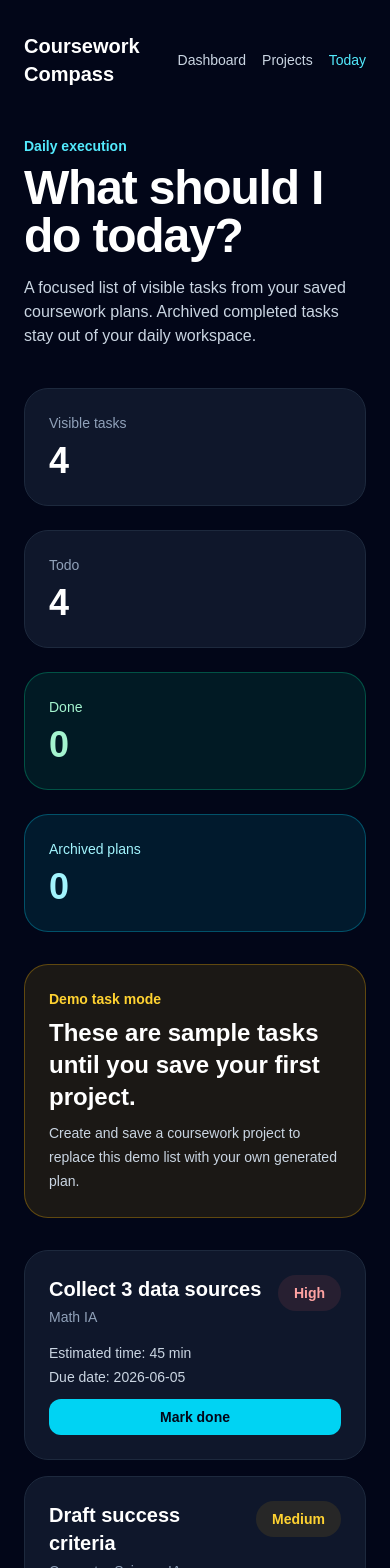
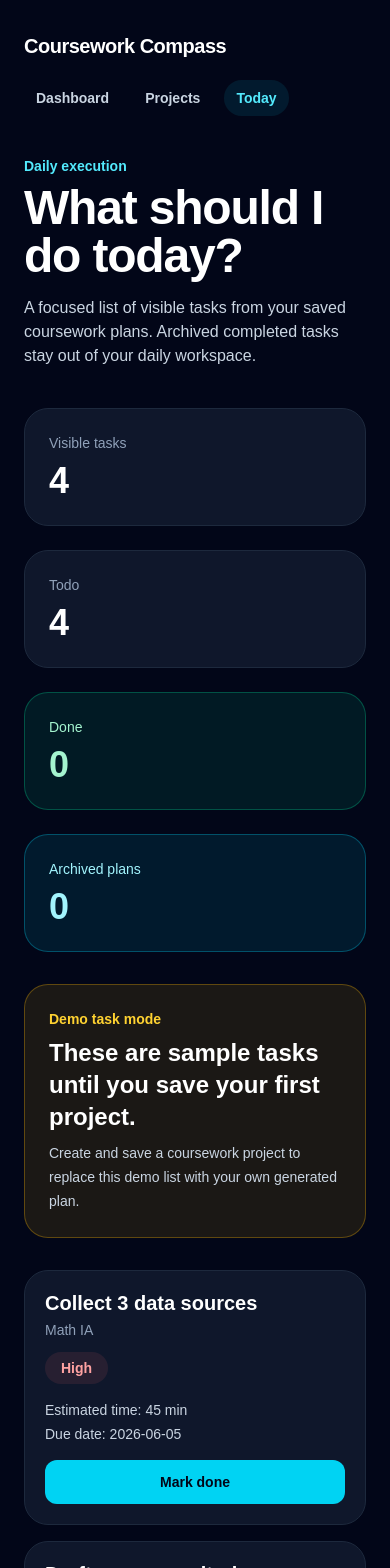
Before and after one commit to ChefDav/Coursework-Compass, a Next.js app: page /today in a window 390 px wide. Shown: the top 1568 px of the page. Built offline with nearby package versions, Linux system fonts and the light colour scheme.

Commit message:
Improve mobile component layout

```diff
--- a/components/AppNav.tsx
+++ b/components/AppNav.tsx
@@ -22,20 +22,25 @@ export default function AppNav() {
     const pathname = usePathname();
 
     return (
-        <nav className="mb-12 flex items-center justify-between">
-            <Link href="/" className="text-xl font-bold">
+        <nav className="mb-10 flex flex-col gap-5 sm:mb-12 sm:flex-row sm:items-center sm:justify-between">
+            <Link href="/" className="text-xl font-black tracking-tight">
                 Coursework Compass
             </Link>
 
-            <div className="flex gap-4 text-sm text-slate-300">
+            <div className="flex flex-wrap gap-3 text-sm text-slate-300">
                 {navItems.map((item) => {
-                    const isActive = pathname === item.href;
+                    const isActive =
+                        pathname === item.href || pathname.startsWith(`${item.href}/`);
 
                     return (
                         <Link
                             key={item.href}
                             href={item.href}
-                            className={isActive ? "text-cyan-300" : "hover:text-white"}
+                            className={`rounded-full px-3 py-2 font-bold transition ${
+                                isActive
+                                    ? "bg-cyan-400/10 text-cyan-300"
+                                    : "hover:bg-slate-800 hover:text-white"
+                            }`}
                         >
                             {item.label}
                         </Link>
--- a/components/CompletionWatcher.tsx
+++ b/components/CompletionWatcher.tsx
@@ -60,13 +60,13 @@ export default function CompletionWatcher() {
     }
 
     return (
-        <div className="fixed inset-0 z-50 flex items-center justify-center bg-slate-950/80 px-6 backdrop-blur-sm">
-            <div className="w-full max-w-xl rounded-3xl border border-cyan-400/30 bg-slate-900 p-6 text-white shadow-2xl shadow-cyan-950/50">
+        <div className="fixed inset-0 z-50 flex items-center justify-center overflow-y-auto bg-slate-950/80 px-4 py-6 backdrop-blur-sm sm:px-6">
+            <div className="w-full max-w-xl rounded-3xl border border-cyan-400/30 bg-slate-900 p-5 text-white shadow-2xl shadow-cyan-950/50 sm:p-6">
                 <div className="mb-6">
                     <p className="mb-2 text-sm font-bold text-cyan-300">
                         Project completed
                     </p>
-                    <h2 className="text-3xl font-black">
+                    <h2 className="break-words text-3xl font-black leading-tight">
                         You finished {completedPlan.project.title}! 🎉
                     </h2>
                     <p className="mt-4 text-sm leading-6 text-slate-300">
@@ -77,7 +77,7 @@ export default function CompletionWatcher() {
 
                 <div className="mb-6 rounded-2xl border border-slate-800 bg-slate-950 p-5">
                     <p className="text-sm text-slate-400">Completed project</p>
-                    <p className="mt-2 text-xl font-bold">
+                    <p className="mt-2 break-words text-xl font-bold">
                         {completedPlan.project.title}
                     </p>
                     <p className="mt-1 text-sm text-slate-400">
--- a/components/ProjectCard.tsx
+++ b/components/ProjectCard.tsx
@@ -11,11 +11,13 @@ export default function ProjectCard({ project, detailsHref }: ProjectCardProps)
     const isCompleted = project.status === "Completed";
 
     return (
-        <div className="rounded-3xl border border-slate-800 bg-slate-900 p-6">
-            <div className="mb-4 flex flex-col justify-between gap-4 md:flex-row md:items-center">
-                <div>
+        <div className="rounded-3xl border border-slate-800 bg-slate-900 p-5 sm:p-6">
+            <div className="mb-5 flex flex-col gap-4 sm:flex-row sm:items-start sm:justify-between">
+                <div className="min-w-0">
                     <div className="mb-2 flex flex-wrap items-center gap-3">
-                        <h2 className="text-2xl font-bold">{project.title}</h2>
+                        <h2 className="break-words text-2xl font-bold leading-tight">
+                            {project.title}
+                        </h2>
 
                         {isCompleted ? (
                             <span className="rounded-full bg-emerald-400/10 px-3 py-1 text-xs font-bold text-emerald-300">
@@ -24,13 +26,15 @@ export default function ProjectCard({ project, detailsHref }: ProjectCardProps)
                         ) : null}
                     </div>
 
-                    <p className="text-sm text-slate-400">{project.type}</p>
+                    <p className="break-words text-sm text-slate-400">{project.type}</p>
                 </div>
 
-                <RiskBadge level={project.risk} label={`${project.risk} Risk`} />
+                <div className="shrink-0">
+                    <RiskBadge level={project.risk} label={`${project.risk} Risk`} />
+                </div>
             </div>
 
-            <div className="mb-3 flex justify-between text-sm text-slate-300">
+            <div className="mb-3 flex flex-col gap-1 text-sm text-slate-300 sm:flex-row sm:justify-between">
                 <span>{project.progress}% complete</span>
                 <span>{project.daysLeft} days left</span>
             </div>
@@ -41,7 +45,7 @@ export default function ProjectCard({ project, detailsHref }: ProjectCardProps)
                 <div className="mt-5">
                     <a
                         href={detailsHref}
-                        className="inline-block rounded-xl border border-slate-700 px-4 py-3 text-sm font-bold hover:border-cyan-400 hover:text-cyan-300"
+                        className="block rounded-xl border border-slate-700 px-4 py-3 text-center text-sm font-bold transition hover:border-cyan-400 hover:text-cyan-300 sm:inline-block"
                     >
                         View details
                     </a>
--- a/components/TaskCard.tsx
+++ b/components/TaskCard.tsx
@@ -11,24 +11,27 @@ export default function TaskCard({ task, onMarkDone }: TaskCardProps) {
 
     return (
         <div
-            className={`rounded-3xl border p-6 ${
+            className={`rounded-3xl border p-5 sm:p-6 ${
                 isDone
                     ? "border-emerald-400/30 bg-emerald-400/10"
                     : "border-slate-800 bg-slate-900"
             }`}
         >
-            <div className="mb-4 flex items-start justify-between gap-4">
-                <div>
+            <div className="mb-5 flex flex-col gap-4 sm:flex-row sm:items-start sm:justify-between">
+                <div className="min-w-0">
                     <h2
-                        className={`text-xl font-bold ${
+                        className={`break-words text-xl font-bold leading-tight ${
                             isDone ? "text-emerald-200 line-through" : "text-white"
                         }`}
                     >
                         {task.title}
                     </h2>
-                    <p className="mt-1 text-sm text-slate-400">{task.project}</p>
+                    <p className="mt-1 break-words text-sm text-slate-400">
+                        {task.project}
+                    </p>
                 </div>
 
+                <div className="shrink-0">
                     {isDone ? (
                         <span className="rounded-full bg-emerald-400/10 px-4 py-2 text-sm font-bold text-emerald-300">
               Done
@@ -37,18 +40,19 @@ export default function TaskCard({ task, onMarkDone }: TaskCardProps) {
                         <RiskBadge level={task.priority} />
                     )}
                 </div>
+            </div>
 
-            <div className="flex flex-col gap-3 text-sm text-slate-300 sm:flex-row sm:items-center sm:justify-between">
+            <div className="flex flex-col gap-4 text-sm text-slate-300 sm:flex-row sm:items-end sm:justify-between">
                 <div className="space-y-1">
                     <p>Estimated time: {task.time}</p>
-                    <p>Due date: {task.dueDate}</p>
+                    <p>Due date: {task.dueDate || "Not scheduled"}</p>
                 </div>
 
                 <button
                     type="button"
                     onClick={() => onMarkDone?.(task.id)}
                     disabled={isDone}
-                    className={`rounded-xl px-4 py-2 font-bold ${
+                    className={`w-full rounded-xl px-4 py-3 font-bold sm:w-auto ${
                         isDone
                             ? "cursor-not-allowed bg-emerald-400/20 text-emerald-200"
                             : "bg-cyan-400 text-slate-950 hover:bg-cyan-300"
--- a/components/TemplateCard.tsx
+++ b/components/TemplateCard.tsx
@@ -6,10 +6,12 @@ type TemplateCardProps = {
 
 export default function TemplateCard({ template }: TemplateCardProps) {
     return (
-        <div className="rounded-3xl border border-slate-800 bg-slate-900 p-6 transition hover:border-cyan-400/60">
+        <div className="rounded-3xl border border-slate-800 bg-slate-900 p-5 transition hover:border-cyan-400/60 sm:p-6">
             <p className="mb-4 text-sm text-slate-400">Template</p>
 
-            <h2 className="mb-4 text-2xl font-bold">{template.name}</h2>
+            <h2 className="mb-4 break-words text-2xl font-bold leading-tight">
+                {template.name}
+            </h2>
 
             <p className="mb-6 text-sm leading-6 text-slate-300">
                 {template.description}
@@ -17,7 +19,7 @@ export default function TemplateCard({ template }: TemplateCardProps) {
 
             <a
                 href={`/projects/new?template=${template.id}`}
-                className="inline-block rounded-xl border border-slate-700 px-4 py-3 text-sm font-bold hover:border-cyan-400 hover:text-cyan-300"
+                className="block rounded-xl border border-slate-700 px-4 py-3 text-center text-sm font-bold transition hover:border-cyan-400 hover:text-cyan-300 sm:inline-block"
             >
                 Use template
             </a>
```
Lines whose indentation alone changed are shown as unchanged.
